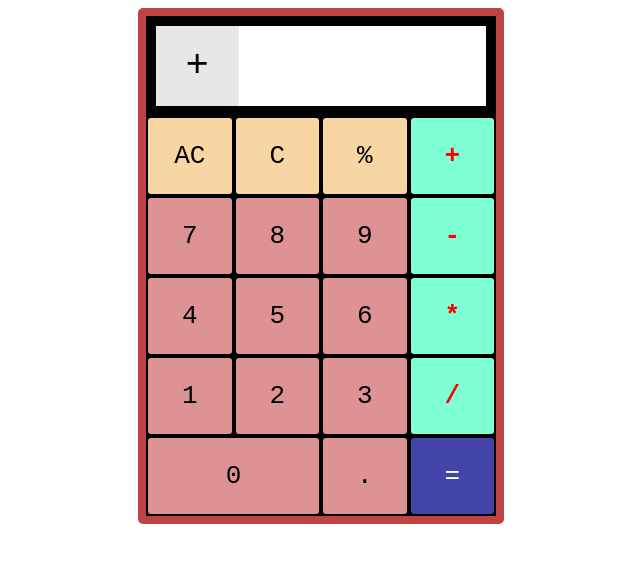
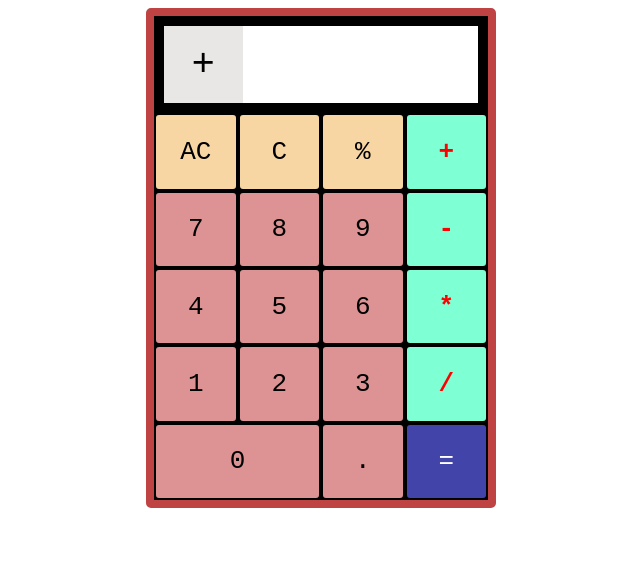
Before and after one commit to anubhavprabhakar/calculator, a plain HTML site: page index.html in a window 1280 px wide. Shown: the whole page, without its empty margins (319-959 px from the left). Drawn offline with Linux system fonts and the light colour scheme.

Commit message:
change total width and height

```diff
--- a/style.css
+++ b/style.css
@@ -6,8 +6,8 @@ body{
 .calculator {
     display: flex;
     flex-direction: column;
-    height: 500px;
-    width: 350px;
+    height: 484px;
+    width: 334px;
     border-radius: 5px;
     border: 8px solid rgb(192, 67, 67);
 }
```
